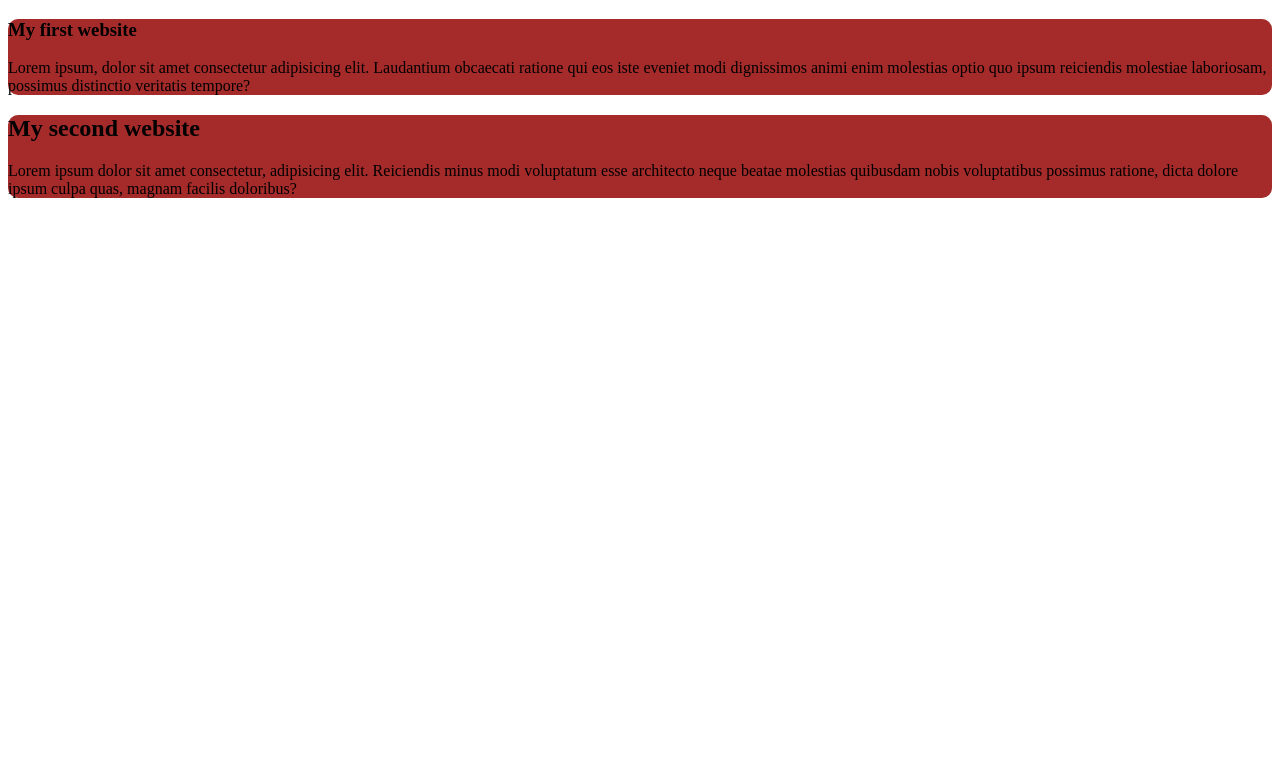
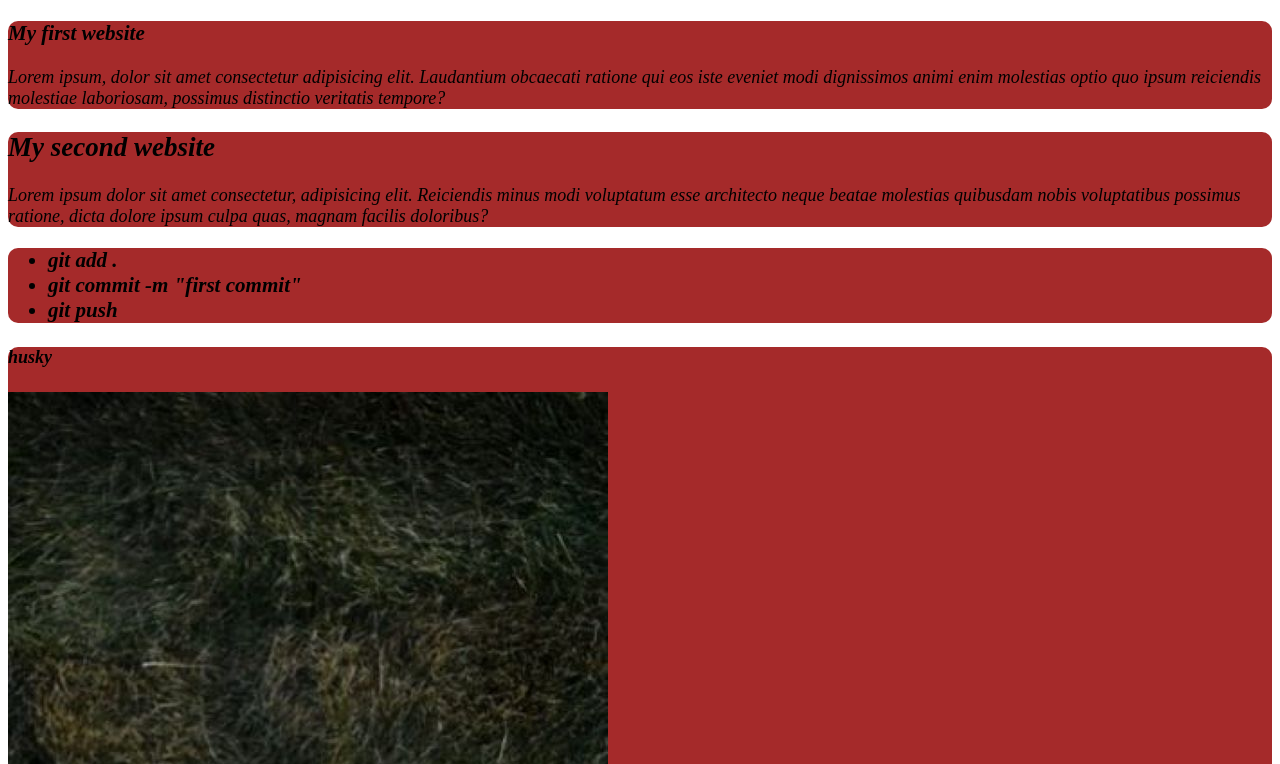
Before and after one commit to Nihal07-byte/shiny-disco, a plain HTML site: page index.html in a window 1280 px wide. Shown: the top 764 px of the page. Drawn offline with Linux system fonts and the light colour scheme.

Commit message:
added husky

```diff
--- a/index.html
+++ b/index.html
@@ -5,6 +5,7 @@
     <meta name="viewport" content="width=device-width, initial-scale=1.0">
     <title>shiny-disco </title>
     <link rel="stylesheet" href="styles/blog.css">
+
 
 </head>
 <body>
@@ -16,6 +17,26 @@
         <h2>My second website</h2>
         <p> Lorem ipsum dolor sit amet consectetur, adipisicing elit. Reiciendis minus modi voluptatum esse architecto neque beatae molestias quibusdam nobis voluptatibus possimus ratione, dicta dolore ipsum culpa quas, magnam facilis doloribus?</p>
     </div>
+    <div>
+        <h3>
+            <ul>
+                <li>
+                    git add . </li>
+                    <li>
+                        git commit -m "first commit" </li>
+                        <li>
+                            git push
+
+                        </li>
+                    </li>
+                </li>
+            </ul>
+        </h3>
+    </div>
+    <div>
+        <h4>husky</h4>
+        <img src="images/111.jpg" alt="">
+    </div>
 
 </body>
 </html>
--- a/styles/blog.css
+++ b/styles/blog.css
@@ -1,4 +1,6 @@
 div{
     background-color: brown;
    border-radius: 10px;
+   font-size: large;
+   font-style: italic;
 }
```
Also changed, not shown: images/111.jpg (added).
